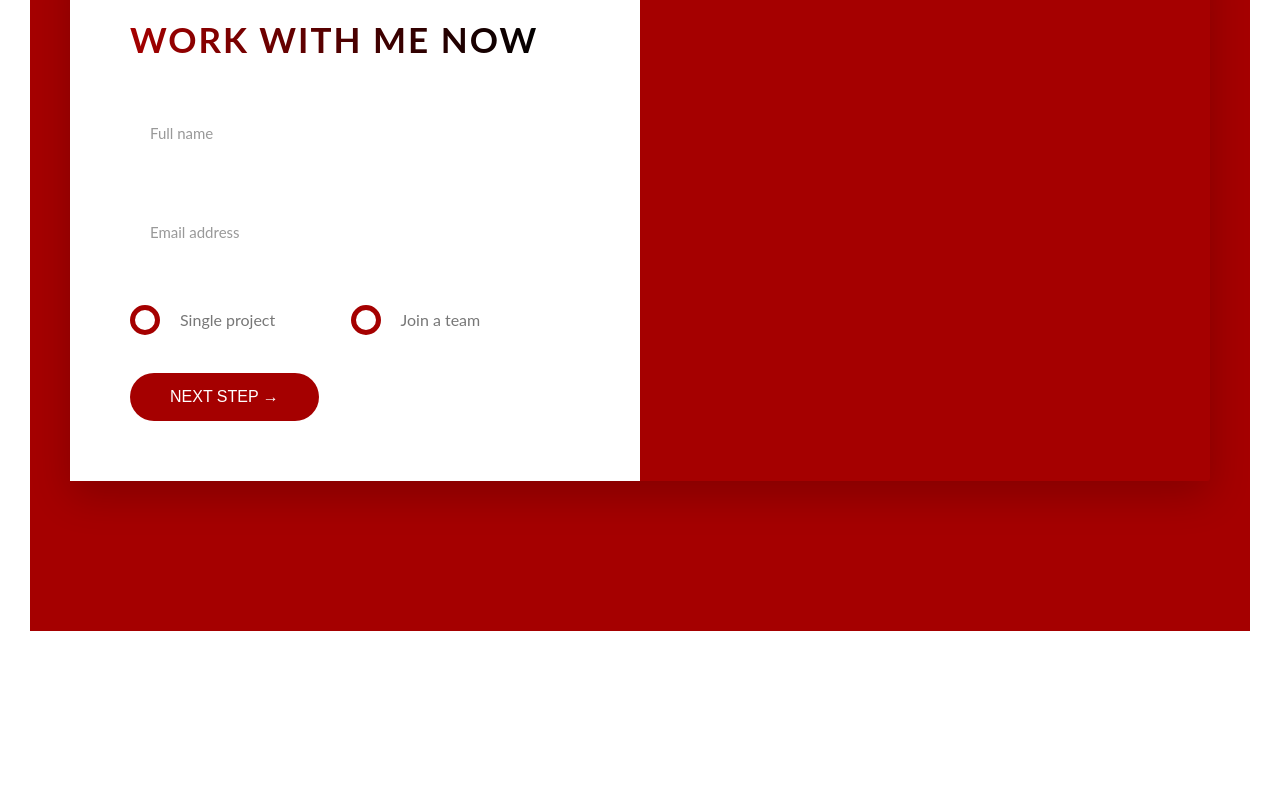
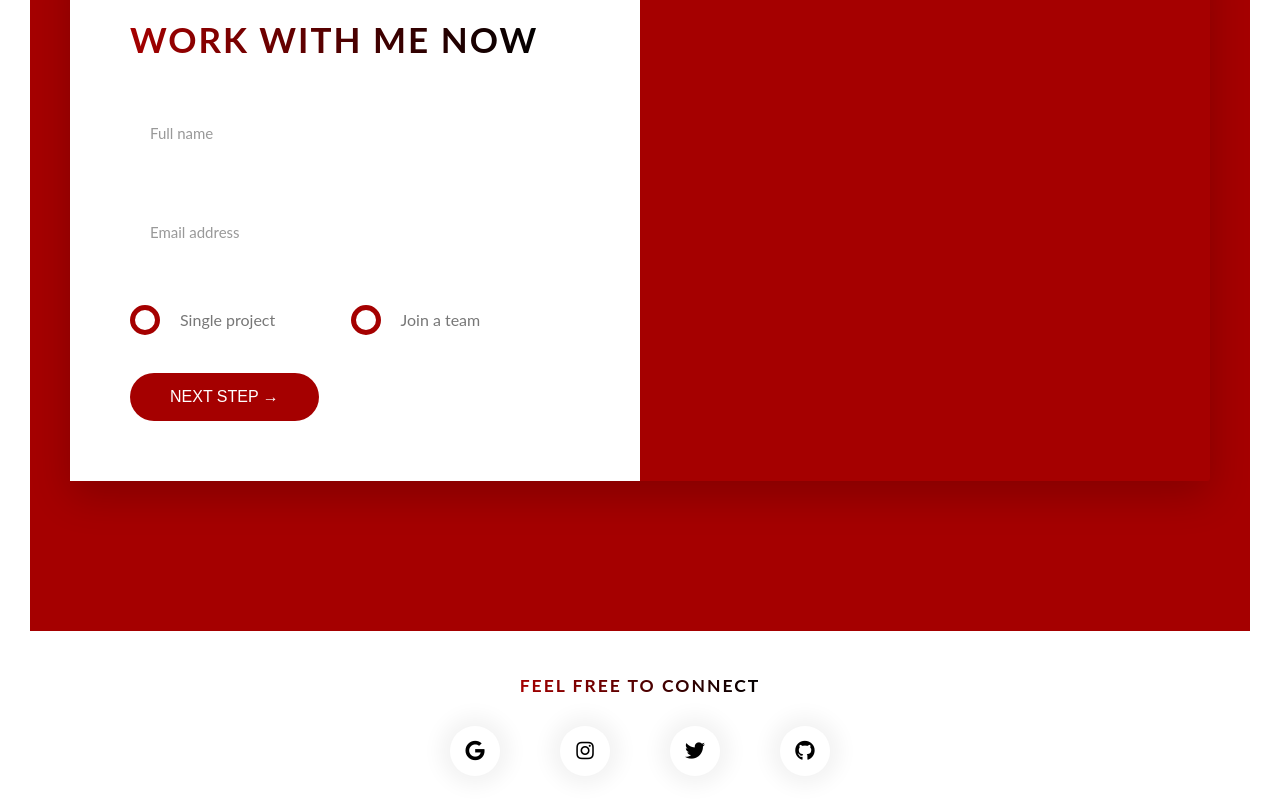
Before and after one commit to Olabisim/MY_PORTFOLIO, a React (Create React App) app: page / in a window 1280 px wide. Shown: the part 5182-5982 px from the top of the page. Before the commit the page ends 5813 px from the top, so only its background shows below. Built offline with nearby package versions, Linux system fonts and the light colour scheme.

Commit message:
footer done

```diff
--- /dev/null
+++ b/src/components/Footer.js
@@ -0,0 +1,23 @@
+import React from 'react';
+import '../styles/Footer.css'
+import '../styles/social.css'
+
+
+const Footer = () => {
+        return (
+                <footer className='Footer'>
+                        <div className='heading-secondary' style={{ fontSize: '1.75em'}}>Feel free to connect </div>
+
+                        <div className="hero">
+                                <div className="social-links">
+                                        <a href="mailto:olabisiajoseh@gmail.com" target="_blank" rel="noreferrer"><i className="fab fa-google"></i></a>
+                                        <a href="https://www.instagram.com/holabisii/" target="_blank" rel="noreferrer"><i className="fab fa-instagram"></i></a>
+                                        <a href="#twitter"><i className="fab fa-twitter"></i></a>
+                                        <a href="https://github.com/Olabisim" target="_blank" rel="noreferrer"><i className="fab fa-github"></i></a>
+                                </div>
+                        </div>
+                </footer>
+        )
+}
+
+export default Footer;
--- a/src/screens/Home.js
+++ b/src/screens/Home.js
@@ -1,7 +1,9 @@
 import React from 'react'
 import Header from '../components/Header';
 import Navigation from '../components/Navigation';
+import Footer from '../components/Footer';
 import { MainHome } from '../components/MainHome';
+
 
 
 const Home = () => {
@@ -10,7 +12,7 @@ const Home = () => {
                         <Header />
                         <Navigation />
                         <MainHome />
-
+                        <Footer />
                 </div>
         )
 }
--- /dev/null
+++ b/src/styles/Footer.css
@@ -0,0 +1,5 @@
+
+footer {
+        text-align: center;
+        padding: 40px 0 40px 0;
+}
--- /dev/null
+++ b/src/styles/social.css
@@ -0,0 +1,69 @@
+@import url('https://fonts.googleapis.com/css2?family=Poppins:wght@400;500;600;700&display=swap');
+@import url('https://cdnjs.cloudflare.com/ajax/libs/font-awesome/5.15.3/css/all.min.css');
+
+.hero {
+        display: flex;
+        justify-content: center;
+        padding-top: 25px;
+}
+
+.social-links {
+  display: flex;
+}
+
+ i {
+         font-size: 12px;
+ }
+
+.social-links a {
+  width: 50px;
+  height: 50px;
+  text-align: center;
+  text-decoration: none;
+  color: #000;
+  box-shadow: 0 0 20px 10px rgba(0, 0, 0, 0.05);
+  margin: 0 30px;
+  border-radius: 50%;
+  position: relative;
+  overflow: hidden;
+  transition: transform 0.5s;
+}
+
+.social-links a .fab {
+        font-size: 20px;
+        line-height: 49px;
+  position: relative;
+  z-index: 10;
+  transition: color 0.5s;
+}
+
+.social-links a::after {
+  content: '';
+  width: 100%;
+  height: 100%;
+  top: -90px;
+  left: 0;
+  background: #000;
+  background: linear-gradient(-45deg, rgb(165, 0, 0), rgb(165, 0, 0));
+  position: absolute;
+  transition: 0.5s;
+}
+
+.social-links a:hover::after {
+  top: 0;
+}
+
+.social-links a:hover .fab {
+  color: #fff;
+}
+
+.social-links a:hover {
+  transform: translateY(-10px);
+}
+
+@media screen and (max-width: 600px) {
+        .social-links a {
+
+                margin: 0 5px;
+        }
+}
```
